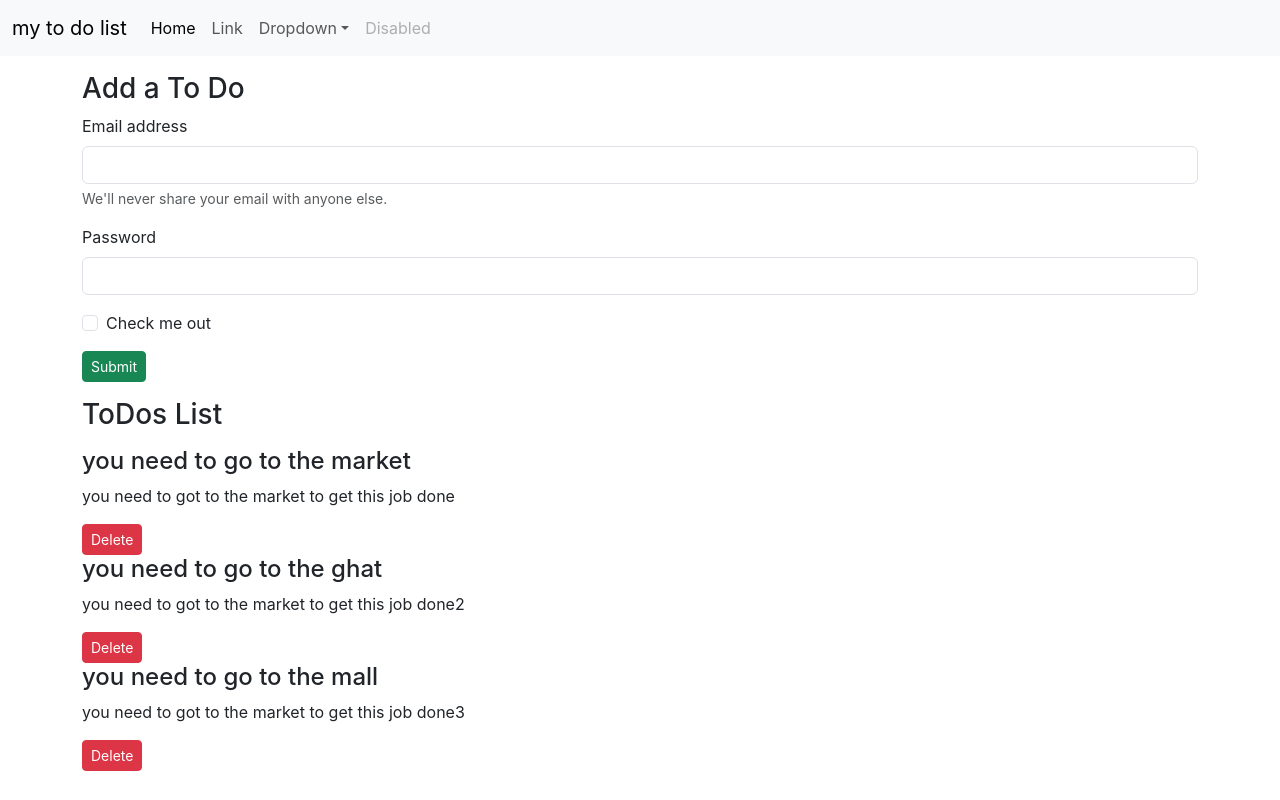
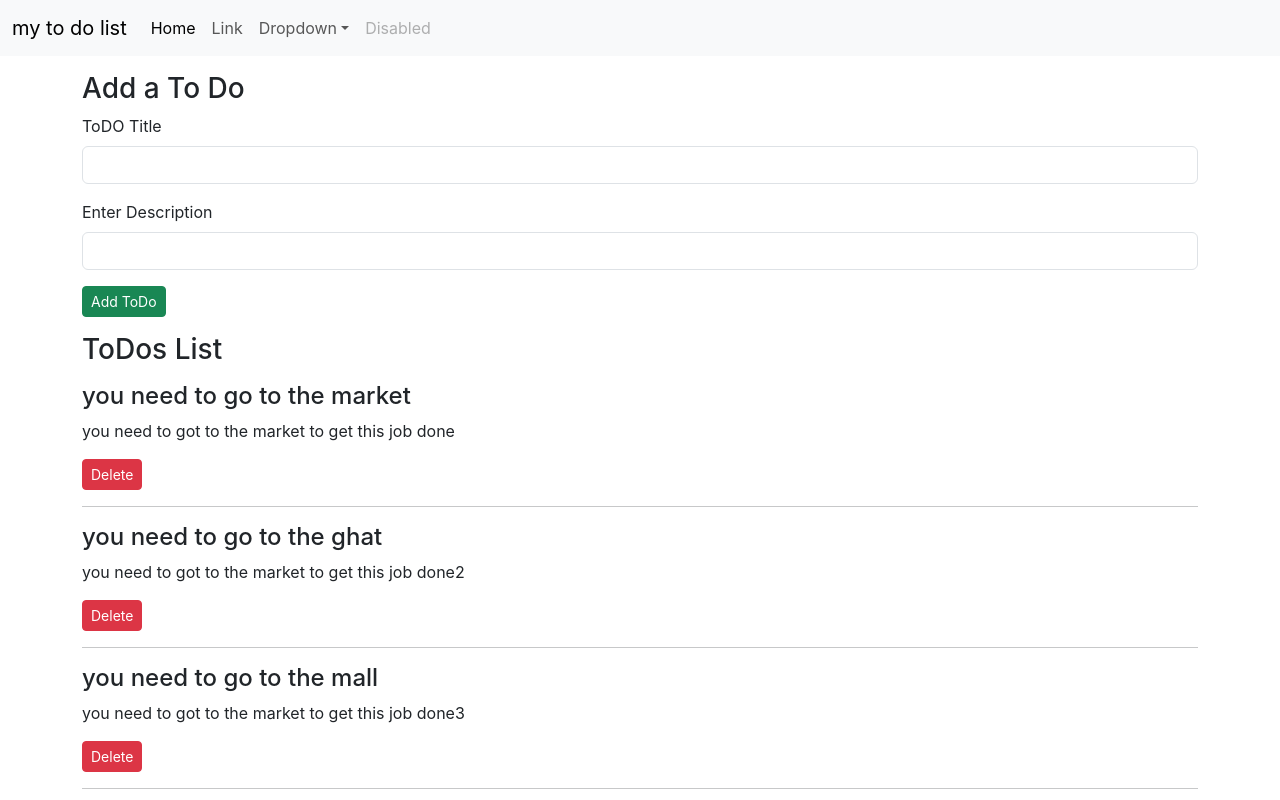
Before and after one commit to pradhuman-chhabra/ToDoListApp, a React (Create React App) app: page / in a window 1280 px wide. Shown: the top 800 px of the page. Built offline with nearby package versions, Linux system fonts and the light colour scheme.

Commit message:
added form input functionality

```diff
--- a/src/App.js
+++ b/src/App.js
@@ -6,6 +6,8 @@ import { Footer } from "./myComponenets/Footer";
 // since this is not ecport default function then its inside curly braces
 import { useState } from "react";
 import { AddTodo } from "./myComponenets/AddTodo";
+// import { BrowserRouter as Router, Switch, Route, Link } from "react-router-dom";
+// imported router
 
 function App() {
   const onDelete = (todo) => {
@@ -21,6 +23,20 @@ function App() {
       })
     );
   };
+// here ill be defining my addTodo function and then i will be
+const addTodo=(title,desc)=>{
+  console.log("i am adding these todos", title , desc)
+  let sno=todos[todos.length-1].sno+1;
+  const myTodo={
+    sno:sno,
+    title:title,
+    desc:desc
+  }
+  setTodos([...todos,myTodo]);
+  console.log(myTodo);
+
+}
+
   // i'll make an object of all my todos and i'll make an array of all the todos
   // let todos=[item1,item2,item3] instead of using this i'll use useState hook to store the array
   // we are using the use state hook const [todos,setTodos]=useState([item 1, item 2,item 3])
@@ -43,12 +59,15 @@ function App() {
   ]);
   return (
     <>
+      {/* <Router> */}
       <Header title="my to do list" searchBar={false} />
-      <AddTodo />
+      <AddTodo addTodo={addTodo} />
+      {/* this is how we pass the props , we can even pass functions in the form of props , eg,) the above is an add todo Function*/}
       <ToDos todos={todos} onDelete={onDelete} />
       {/* Here i have passed the props to ToDos.js from App.js, i have passes todos and onDelete to ToDos.js */}
       {/* ToDos.js beta hai App.js ka toh woh usko props mein todos and onDelte pass kar dega,ToDos.js props mein isko store kerga aur inko jaise marji aaye use karega, ToDoItems.js, ToDos.js ka beta hai toh woh usko props dega using props or by destructuring , it will recieve todo (not ToDos, woh map function use kar rha hai todos naam ke array par aur todo return kar rhai , wohi pass ho rha hai) and onDelete and finally it will use the onDelete on onClick event*/}
       <Footer />
+      {/* </Router> */}
     </>
   );
 }
--- a/src/myComponenets/AddTodo.js
+++ b/src/myComponenets/AddTodo.js
@@ -1,44 +1,56 @@
-import React from "react";
+import React, { useState } from "react";
 
-export const AddTodo = () => {
+export const AddTodo = ({ addTodo }) => {
+  // here we have imported addTodo using desctructuring {addTodo} we could have imported them as props also
+  const [title, setTitle] = useState("");
+  const [desc, setDesc] = useState("");
+  // we will be using the useState hooks (mind you useState is a variable)
+  const submit = (e) => {
+    e.preventDefault();
+    // this prevent default will prevent it from reloading the page every time we press submit
+    if (!title || !desc) {
+      alert("title or description can not be blank");
+      // if title or description is empty then it will give a prompt
+    }
+    addTodo(title, desc);
+    // if they are not empty the on submit we will add the following in the
+  };
   return (
     // <div className="container text-center my-3"> text-center will center aligny my text its a bootstrap class
 
     <div className="container my-3">
       <h3>Add a To Do</h3>
-      <form>
-        <div class="mb-3">
-          <label for="exampleInputEmail1" class="form-label">
-            Email address
+      <form onSubmit={submit}>
+        <div className="mb-3">
+          <label htmlFor="title" className="form-label">
+            ToDO Title
           </label>
           <input
-            type="email"
-            class="form-control"
-            id="exampleInputEmail1"
+            type="text"
+            value={title}
+            onChange={(e) => setTitle(e.target.value)}
+            className="form-control"
+            id="title"
             aria-describedby="emailHelp"
           />
-          <div id="emailHelp" class="form-text">
-            We'll never share your email with anyone else.
-          </div>
+          {/* But merely adding the value ={title will not make the form to take input we will have to take the use of eth full functionality of teh useState hook for that we will be using the onChange method , i'll be making an arrow function inside the onChange method and i'll be passing an event e and i will write setTitle and e ko kya chaiye , usko chaiye -> e.target.value*/}
+          {/* Using this useState we can update the text inside the text box */}
         </div>
-        <div class="mb-3">
-          <label for="exampleInputPassword1" class="form-label">
-            Password
+        <div className="mb-3">
+          <label htmlFor="desc" className="form-label">
+            Enter Description
           </label>
           <input
-            type="password"
-            class="form-control"
-            id="exampleInputPassword1"
+            type="text"
+            value={desc}
+            onChange={(e) => setDesc(e.target.value)}
+            className="form-control"
+            id="desc"
           />
         </div>
-        <div class="mb-3 form-check">
-          <input type="checkbox" class="form-check-input" id="exampleCheck1" />
-          <label class="form-check-label" for="exampleCheck1">
-            Check me out
-          </label>
-        </div>
-        <button type="submit" class="btn btn-sm btn-success">
-          Submit
+
+        <button type="submit" className="btn btn-sm btn-success">
+          Add ToDo
         </button>
       </form>
     </div>
--- a/src/myComponenets/Footer.js
+++ b/src/myComponenets/Footer.js
@@ -1,10 +1,11 @@
 import React from "react";
-import"./footer.css"
+import "./footer.css";
 
 export const Footer = () => {
   let footerSyle = {
-    position: "absolute",
-    top: "100vh",
+    position: "relative",
+    // position:"Absolute" make it relative
+    top: "70vh",
     width: "100%",
     backgroundColour: "red",
     border: "10px solid grey",
--- a/src/myComponenets/ToDos.js
+++ b/src/myComponenets/ToDos.js
@@ -3,8 +3,12 @@ import { ToDoItem } from "./ToDoItem";
 // ./ means the item is in the same folder
 
 export const ToDos = (props) => {
+  let myStyle={
+    minHeight:"70vh",
+    margin:"40px auto"
+  }
   return (
-    <div className="container">
+    <div className="container" styles={myStyle}>
       <h3 className=" my-3">ToDos List</h3>
       {/* this classname makes the things center aligned */}
       {/* my-3 gives it a margin */}
@@ -17,6 +21,7 @@ export const ToDos = (props) => {
           {/* <h3>this will return more than one things</h3> */}
           <ToDoItem todo={todo} key={todo.sno} onDelete={props.onDelete}/>
           {/* maine todo.js se todoitem.js wale componenet mein ek ondelete method pass kiya hain yeh method main onclick run karwa dunga*/}
+          <hr />
           </>
         )
       }
```
